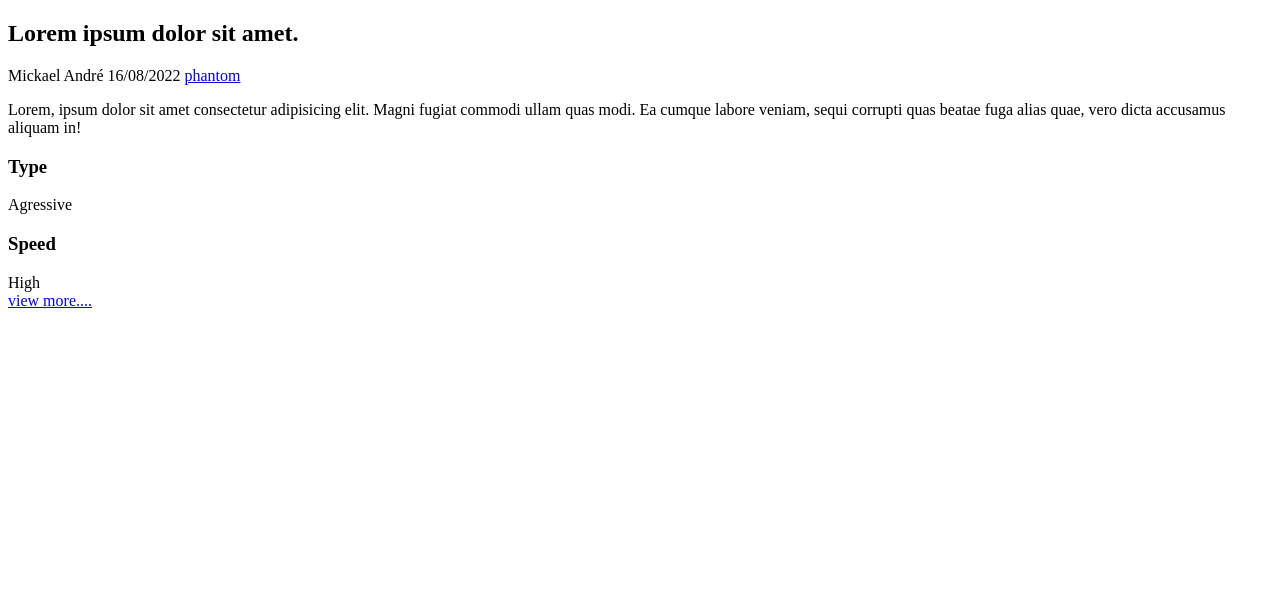
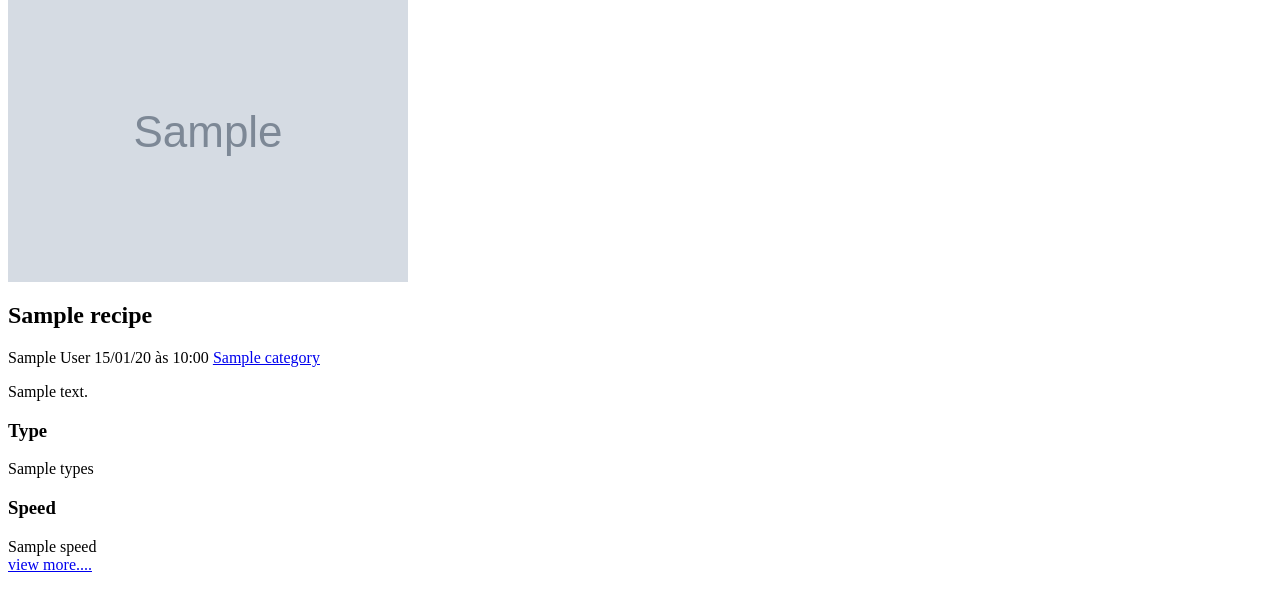
Before and after one commit to MickaelUFSC/DjangoCurso, a Django app: template recipes/templates/recipes/partials/recipe.html in a window 1280 px wide. Shown: the part 26-637 px from the top of the page. Run offline with Django 4.2, Linux system fonts and the light colour scheme; the template is opened without the code that fills it: most values are stand-ins (such as "Sample title", 1, 10 or a date in 2020); grey boxes marked "Sample" are stand-in pictures; some libraries are stand-ins or nearby versions.

Commit message:
atualização

```diff
--- a/recipes/templates/recipes/pages/home.html
+++ b/recipes/templates/recipes/pages/home.html
@@ -2,8 +2,8 @@
 {% block title %}Home{% endblock title %}
 {% block content %}
 <div class='main-content main-content-list container'>
-    {% include 'recipes/partials/recipe.html' %}
-    {% include 'recipes/partials/recipe.html' %}
-    {% include 'recipes/partials/recipe.html' %}
+    {% for recipe in recipes %}
+        {% include 'recipes/partials/recipe.html' %}
+    {% endfor %}
 </div>
 {% endblock content %}
--- a/recipes/templates/recipes/partials/recipe.html
+++ b/recipes/templates/recipes/partials/recipe.html
@@ -1,34 +1,32 @@
 <div class='recipe recipe-list-item'>
 
     <div class="recipe-cover">
-        <img src="https://via.placeholder.com/1280x720.png/269fe6" alt="temp">
+        <img src="{{recipe.cover.url}}" alt="temp">
     </div>
 
     <div class="recipe-title-container">
-        <h2 class='recipe-title'>Lorem ipsum dolor sit amet.</h2>
+        <h2 class='recipe-title'>{{recipe.title}}</h2>
     </div>
 
     <div class="recipe-author">
         <span class="recipe-author-item">
             <i class="fas fa-user"></i>
-            Mickael André
+            {{recipe.author.first_name}} {{recipe.author.last_name}}
         </span>
         <span class="recipe-author-item">
             <i class="fas fa-calendar-alt"></i>
-            16/08/2022
+            {{recipe.created_at|date:"d/m/y"}} às {{recipe.created_at|date:"h:i"}}
         </span>
         <span class="recipe-author-item">
-            <a href="/recipes/category/phantom/">
+            <a href="/recipes/informations/phantom/">
                 <i class="fas fa-layer-group"></i>
-                <span>phantom</span>
+                <span>{{recipe.category.name}}</span>
             </a>
         </span>
     </div>
 
     <div class="recipe-content">
-        <p>Lorem, ipsum dolor sit amet consectetur adipisicing elit. Magni fugiat commodi ullam quas modi.
-            Ea cumque labore veniam, sequi corrupti quas beatae fuga alias quae, vero dicta accusamus
-            aliquam in!</p>
+        <p>{{recipe.description}}</p>
     </div>
 
 
@@ -36,22 +34,28 @@
         <div class="recipe-meta recipe-preparation">
             <h3 class="recipe-meta-title"><i class="fa-solid fa-masks-theater"></i> Type </h3>
             <div class="recipe-meta-text">
-                Agressive
+                {{recipe.types}}
             </div>
         </div>
         <div class="recipe-meta recipe-servings">
             <h3 class="recipe-meta-title"><i class="fa-solid fa-feather-pointed"></i> Speed </h3>
             <div class="recipe-meta-text">
-                High
+                {{recipe.speed}}
             </div>
         </div>
     </div>
 
-    <footer class="recipe-footer">
-        <a class="recipe-read-more button button-dark button-full-width" href="recipes/category/phantom/">
-            <i class="fas fa-eye"></i>
-            <span>view more....</span>
-        </a>
-    </footer>
+    {% if is_detail_page is not True %}
+        <footer class="recipe-footer">
+            <a class="recipe-read-more button button-dark button-full-width" href="recipes/informations/phantom/">
+                <i class="fas fa-eye"></i>
+                <span>view more....</span>
+            </a>
+        </footer>
+    {% endif %}
 
+    {% if is_detail_page is True %}
+    <div class='preparation-steps'>
+        {{recipe.preparation_steps | linebreaksbr}}
+    </div>{% endif %}
 </div>
--- a/recipes/urls.py
+++ b/recipes/urls.py
@@ -1,5 +1,3 @@
-from unicodedata import category
-
 from django.urls import path
 
 from recipes import views
@@ -7,6 +5,6 @@ from recipes import views
 urlpatterns = [
 
     path('', views.home),
-    path('category/<slug:id>/', views.category),
+    path('informations/<slug:id>/', views.informations),
 
 ]
```
Also changed, not shown: recipes/views.py (+8 -4 lines), utils/recipes/factory.py (added, +53 -0 lines), recipes/templates/recipes/pages/informations.html (renamed from recipes/templates/recipes/pages/category.html).
